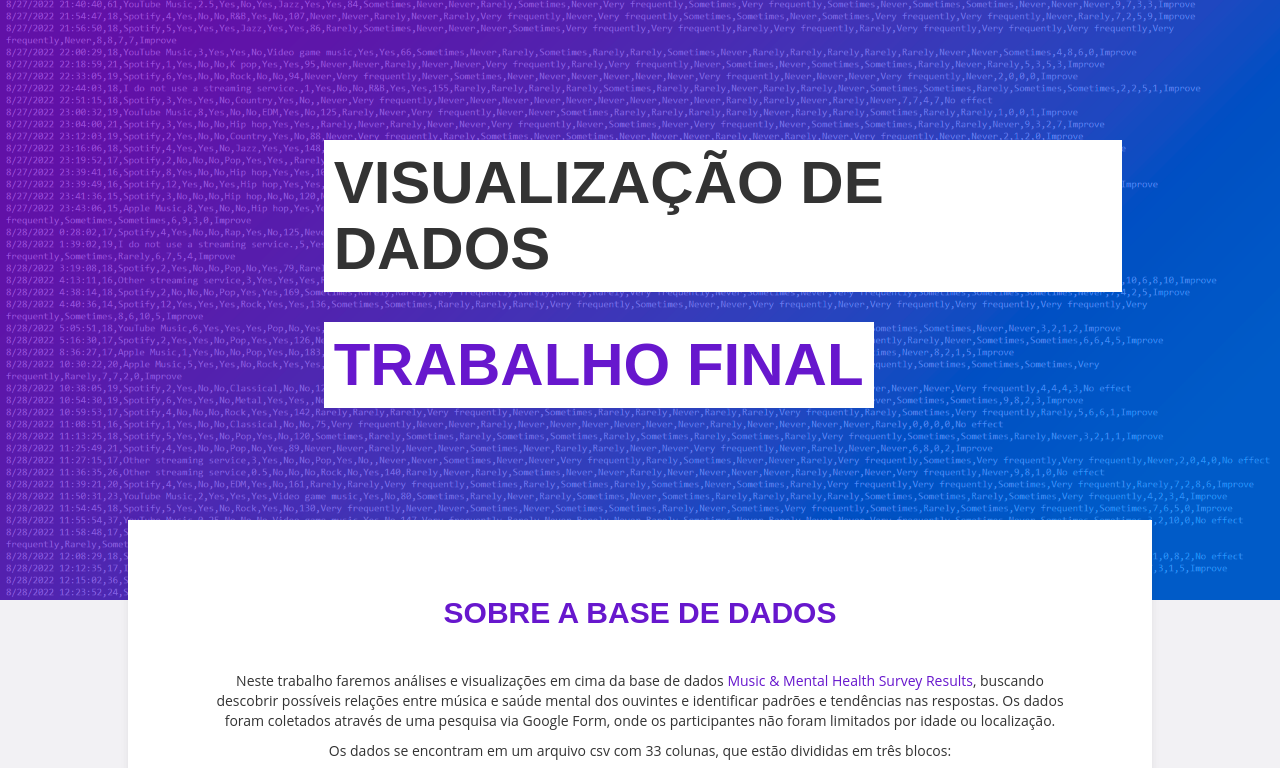
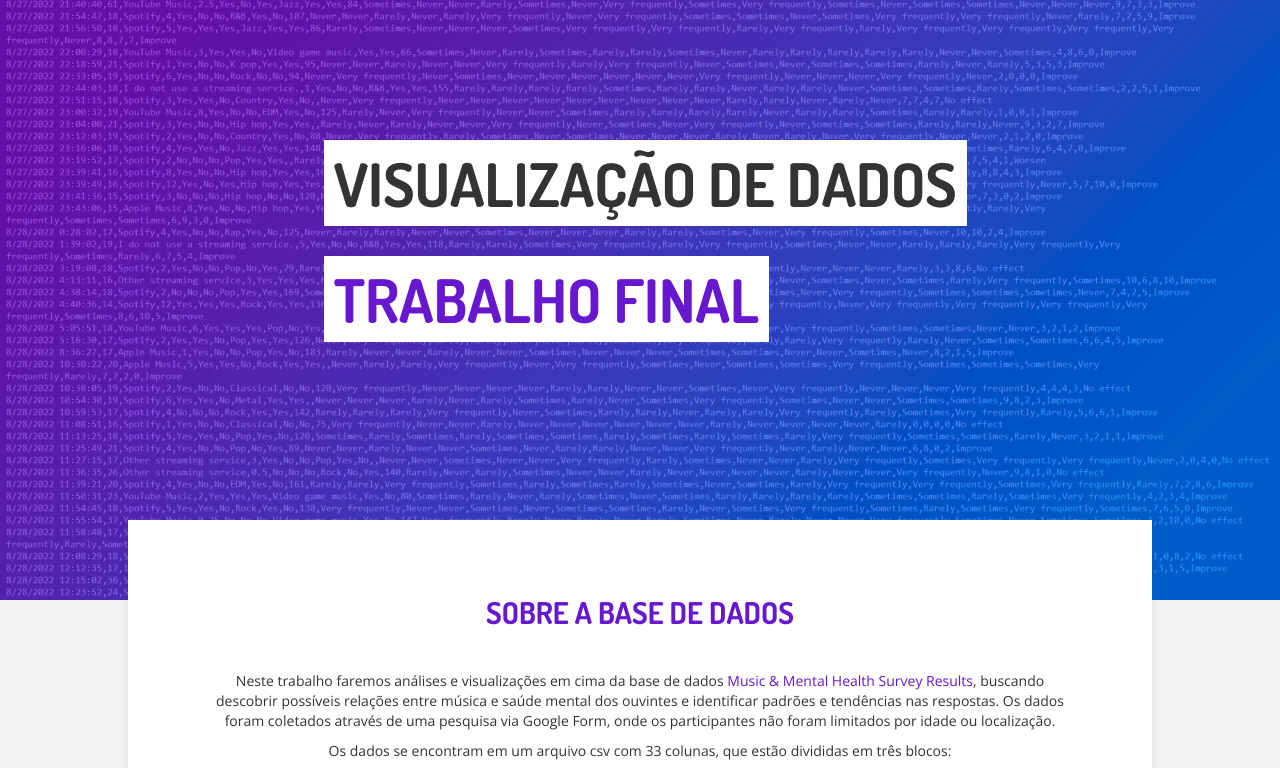
Before and after one commit to umaanaflavia/umaanaflavia.github.io, a plain HTML site: page index.html in a window 1280 px wide. Shown: the top 768 px of the page. Drawn offline with Linux system fonts and the light colour scheme; a script that the page names is missing.

Commit message:
Corrigindo a fonte (de vdd agora)

```diff
--- a/css/templatemo-style.css
+++ b/css/templatemo-style.css
@@ -2,6 +2,48 @@
 Coming Soon Template
 https://templatemo.com/tm-462-coming-soon
 */
+@font-face {
+  font-family: 'Dosis';
+  font-style: normal;
+  font-weight: 400;
+  src: url('../fonts/Dosis-VariableFont_wght.ttf') format(truetype);
+}
+
+@font-face {
+  font-family: 'Dosis';
+  font-style: normal;
+  font-weight: 700;
+  src: url('../fonts/Dosis-VariableFont_wght.ttf') format(truetype);
+}
+
+@font-face {
+  font-family: 'Open Sans';
+  font-style: normal;
+  font-weight: 300;
+  src: url('../fonts/OpenSans-VariableFont_wdth,wght.ttf') format(truetype);
+}
+
+@font-face {
+  font-family: 'Open Sans';
+  font-style: normal;
+  font-weight: 400;
+  src: url('../fonts/OpenSans-VariableFont_wdth,wght.ttf') format(truetype);
+}
+
+@font-face {
+  font-family: 'Open Sans';
+  font-style: normal;
+  font-weight: 600;
+  src: url('../fonts/OpenSans-VariableFont_wdth,wght.ttf') format(truetype);
+}
+
+@font-face {
+  font-family: 'Open Sans';
+  font-style: normal;
+  font-weight: 700;
+  src: url('../fonts/OpenSans-VariableFont_wdth,wght.ttf') format(truetype);
+}
+
 
 body
 {
--- a/index.html
+++ b/index.html
@@ -7,18 +7,12 @@
 	<meta charset="utf-8">
 	<meta http-equiv="X-UA-Compatible" content="IE=Edge">
 	<meta name="viewport" content="width=device-width, initial-scale=1">
-    <!--
-	Coming Soon Template
-	https://templatemo.com/tm-462-coming-soon
-    -->
+
 	<!-- stylesheet css -->
 	<link rel="stylesheet" href="css/bootstrap.min.css">
 	<link rel="stylesheet" href="css/animate.min.css">
 	<link rel="stylesheet" href="css/font-awesome.min.css">
 	<link rel="stylesheet" href="css/templatemo-style.css">
-	<!-- google web font css -->
-	<link href='fonts\OpenSans-VariableFont_wdth,wght.ttf' rel='stylesheet' type='text/css'>
-	<link href='fonts\Dosis-VariableFont_wght.ttf' rel='stylesheet' type='text/css'>
 
 </head>
 <body data-spy="scroll" data-target=".navbar-collapse">
```
